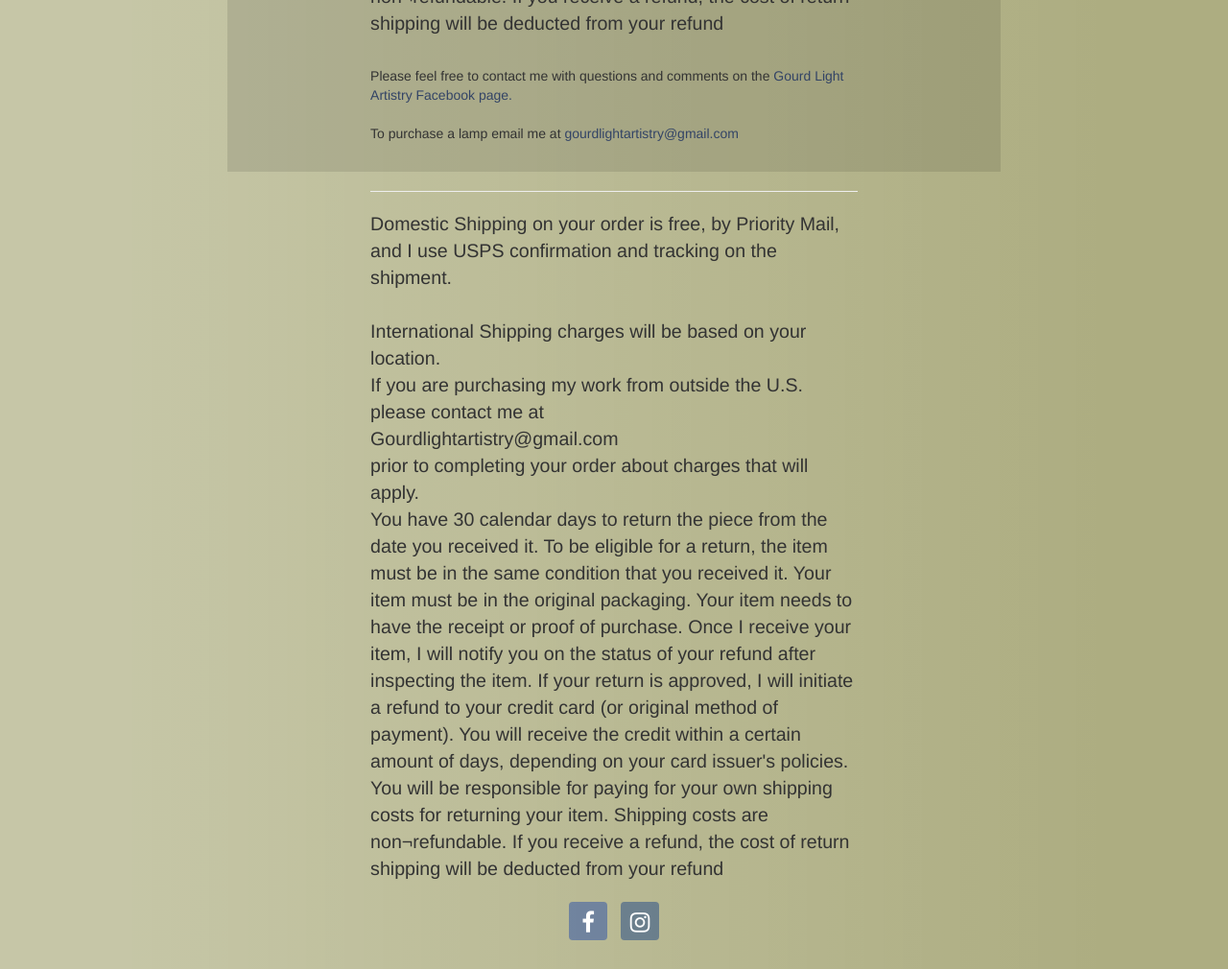
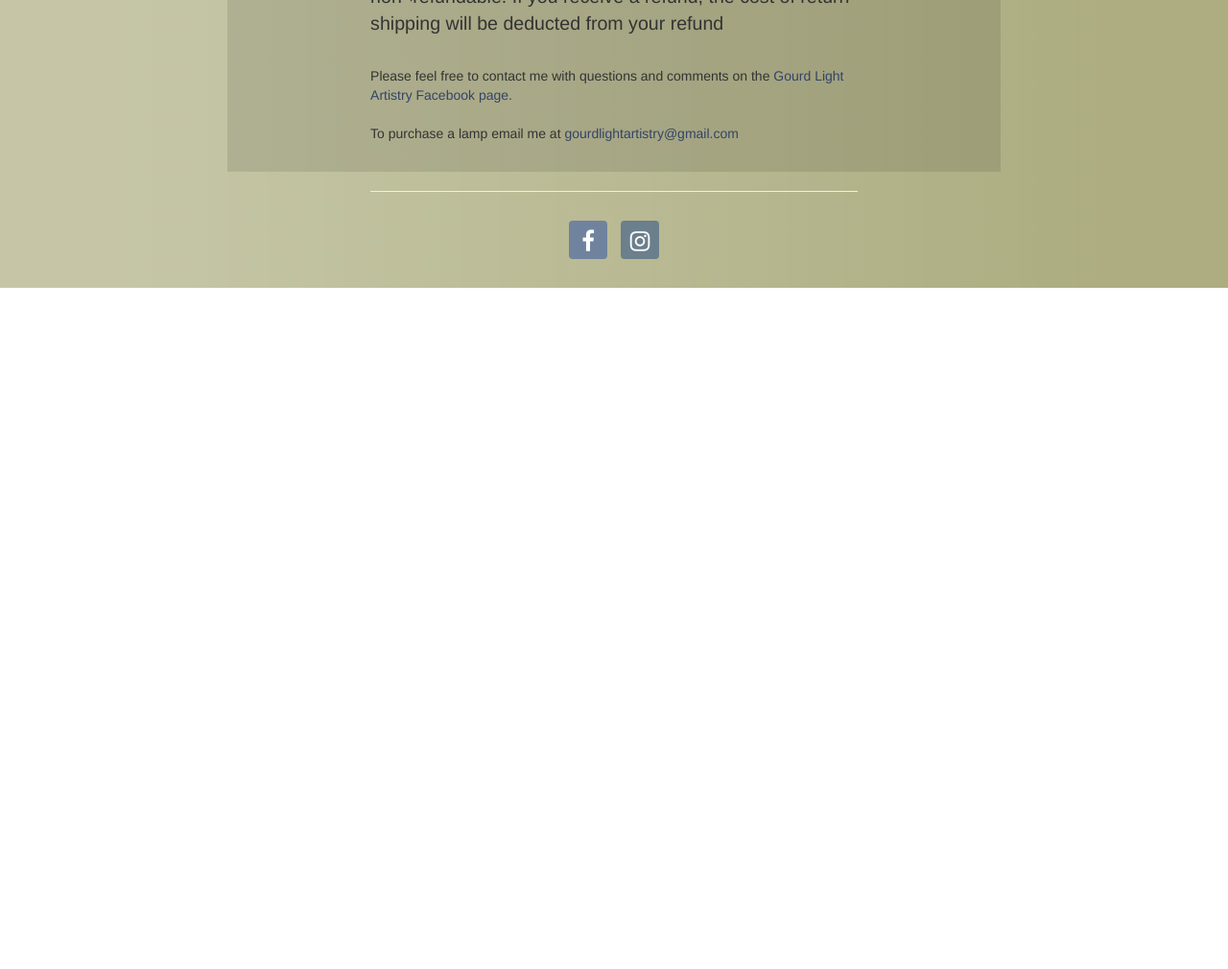
Before and after one commit to janemawson/janemawson.github.io, a plain HTML site: page about.html in a window 1280 px wide. Shown: the part 1370-2380 px from the top of the page at 96% size. After the commit the page ends 1670 px from the top, so only its background shows below. Drawn offline with nearby package versions, Linux system fonts and the light colour scheme; a web font is replaced by a local one.

Commit message:
Update about.html

```diff
--- a/about.html
+++ b/about.html
@@ -71,8 +71,7 @@ International Shipping charges: If you are purchasing my work from outside the U
 			<div class="row">
 			<div class="col-sm-8 col-sm-offset-2">
 			<hr>
-			<p>Domestic Shipping on your order is free, by Priority Mail, and I use USPS confirmation and tracking on the shipment. <br><br>
-International Shipping charges will be based on your location.<br>If you are purchasing my work from outside the U.S. please contact me at <br>Gourdlightartistry@gmail.com<br> prior to completing your order about charges that will apply.<br>You have 30 calendar days to return the piece from the date you received it. To be eligible for a return, the item must be in the same condition that you received it. Your item must be in the original packaging. Your item needs to have the receipt or proof of purchase. Once I receive your item, I will notify you on the status of your refund after inspecting the item. If your return is approved, I will initiate a refund to your credit card (or original method of payment). You will receive the credit within a certain amount of days, depending on your card issuer's policies. You will be responsible for paying for your own shipping costs for returning your item. Shipping costs are non¬refundable. If you receive a refund, the cost of return shipping will be deducted from your refund
+
 
 </p>
 
```
